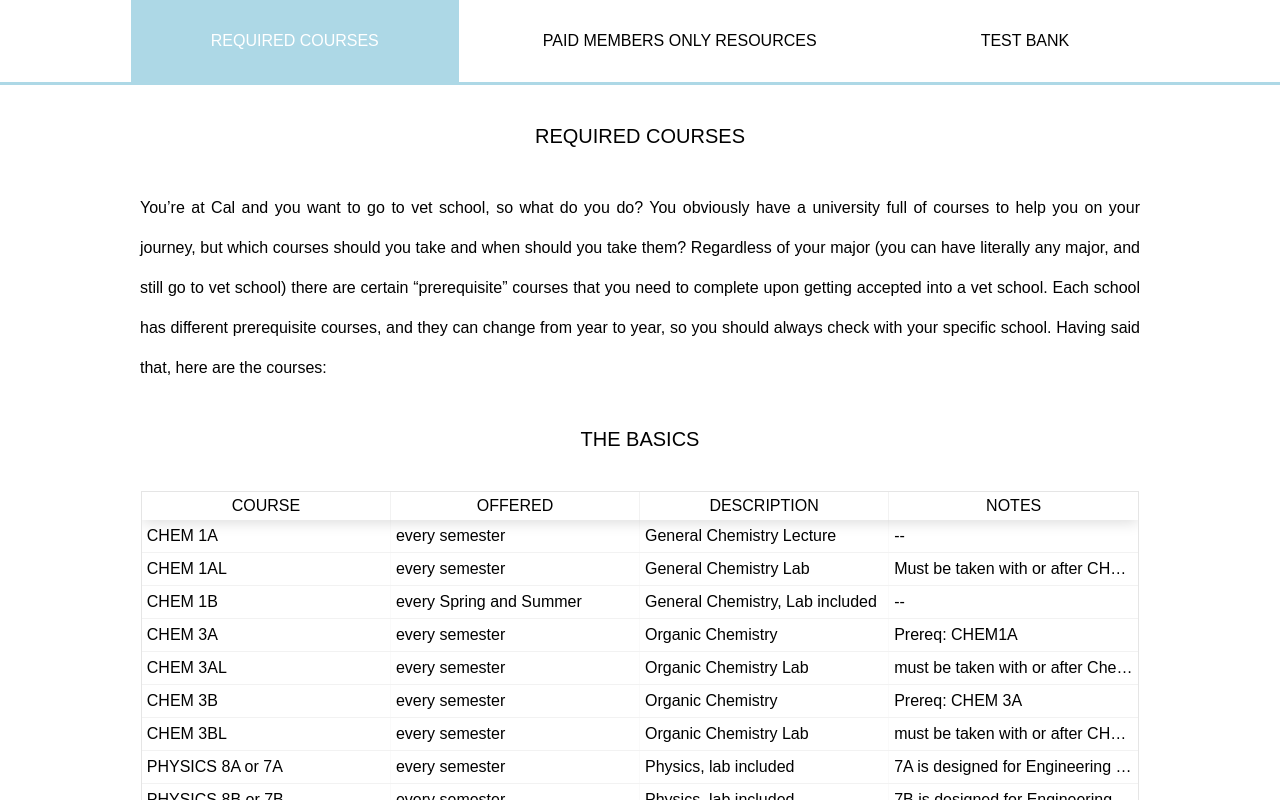
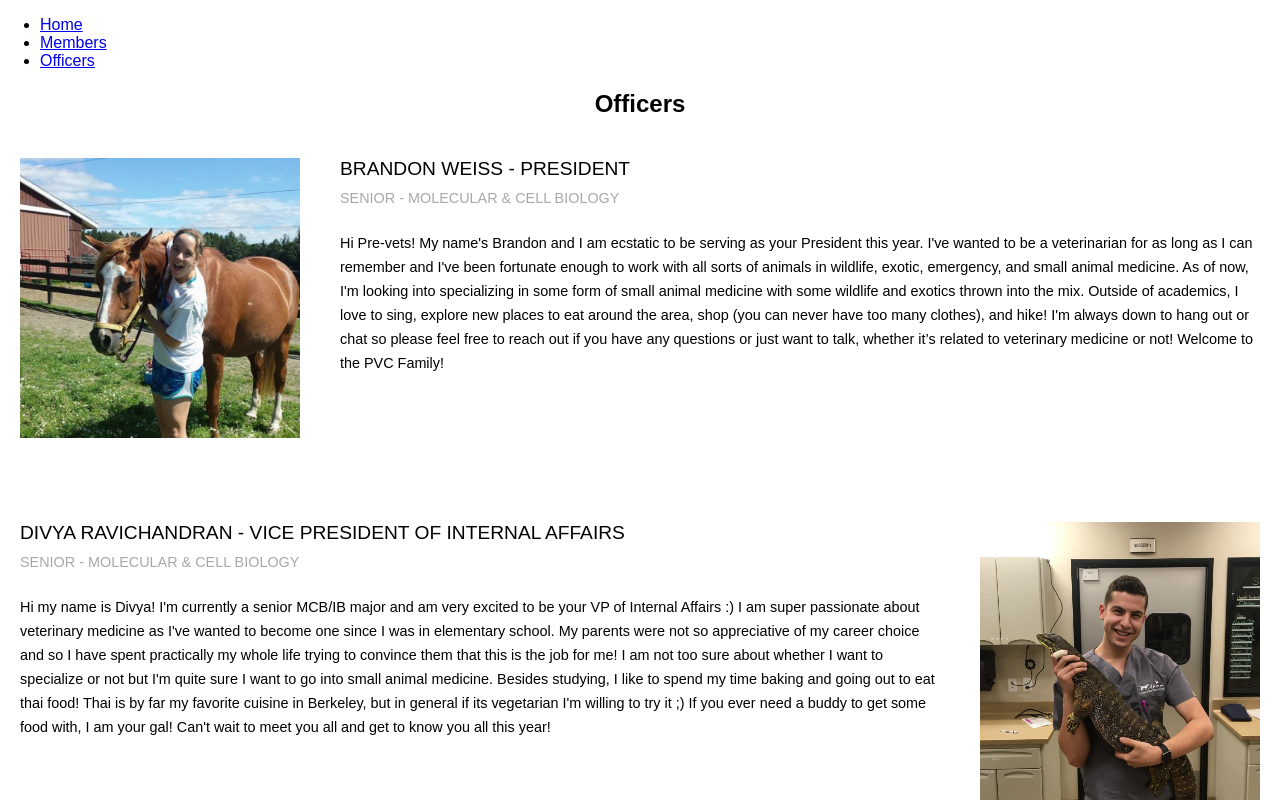
Before and after one commit to ckwok2021/cal-pre-vet-club, a React (Create React App) app: page /#/officers in a window 1280 px wide. Shown: the top 800 px of the page. Built offline with nearby package versions, Linux system fonts and the light colour scheme.

Commit message:
added react router + cleaned up some of overall structure

```diff
--- a/src/App.js
+++ b/src/App.js
@@ -1,37 +1,29 @@
 import React, { Component } from 'react';
-import membersTab from "./pages/membersTabs.js";
 import './App.css';
-import Tabs from "./Tabs.js";
-import content from "./components/content.js";
+import Navbar from './pages/Navbar.js';
+import Home from './pages/Home.js';
+import Members from './pages/Members.js';
+import Officers from './pages/Officers.js';
+import { Switch, Route } from 'react-router-dom';
 
-
-// class App extends Component {
-//   render() {
-//     return (
-//       <membersTab> </membersTab>
-//     );
-//   }
-// }
+const Main = () => (
+  <main>
+    <Switch>
+      <Route exact path='/' component={Home}/>
+      <Route path='/members' component={Members}/>
+      <Route path='/officers' component={Officers}/>
+    </Switch>
+  </main>
+);
 
 class App extends Component {
-  constructor(props) {
-    super(props);
-    this.state = {active: 'aTab'}
-  }
   render() {
     return (
       <div>
-        <Tabs
-          active={this.state.active}
-          onChange={active => this.setState({active})}
-        >
-          <div key="aTab">REQUIRED COURSES</div>
-          <div key="bTab">PAID MEMBERS ONLY RESOURCES</div>
-          <div key="cTab">TEST BANK</div>
-        </Tabs>
-        {content[this.state.active]}
+        <Navbar/>
+        <Main/>
       </div>
-    );
+    )
   }
 }
 
--- a/src/Tabs.js
+++ b/src/Tabs.js
@@ -36,8 +36,7 @@ class Tabs extends Component {
 
   render() {
     return(
-      <div
-        className="Tabs"
+      <div className="Tabs"
         ref={el => this.root = el}
       >
 
--- a/src/components/content.js
+++ b/src/components/content.js
@@ -15,7 +15,7 @@ import "../styles/table.css";
 
 
 const content = {
-  aTab: <div>
+  aTab: <div className="membersTab">
           <Title name = 'REQUIRED COURSES' />
           <p>
             You’re at Cal and you want to go to vet school,
@@ -96,8 +96,10 @@ const content = {
           applicants and encourage questions while steering you in the right direction.</p>
           </div>,
   bTab:
-          <Title name = 'PAID MEMBERS ONLY RESOURCES' />,
-  cTab: <div>
+        <div className="membersTab">
+          <Title name = 'PAID MEMBERS ONLY RESOURCES' />
+        </div>,
+  cTab: <div className="membersTab">
           <Title name = 'TEST BANK' />
         </div>,
 };
--- a/src/index.js
+++ b/src/index.js
@@ -3,6 +3,11 @@ import ReactDOM from 'react-dom';
 import './index.css';
 import App from './App';
 import registerServiceWorker from './registerServiceWorker';
+import { HashRouter } from 'react-router-dom';
 
-ReactDOM.render(<App />, document.getElementById('root'));
+ReactDOM.render(
+	<HashRouter>
+		<App/>
+	</HashRouter>
+, document.getElementById('root'));
 registerServiceWorker();
--- a/src/pages/membersTabs.js
+++ b/src/pages/Members.js
@@ -1,11 +1,8 @@
 import React, { Component } from 'react';
 import Tabs from "../Tabs.js";
-import logo from '../logo.svg';
-import Search from '../search.js';
 import content from "../components/content.js";
 
-
-class membersTab extends Component {
+class Members extends Component {
   constructor(props) {
     super(props);
     this.state = {active: 'aTab'}
@@ -27,4 +24,4 @@ class membersTab extends Component {
   }
 }
 
-export default membersTab;
+export default Members;
--- /dev/null
+++ b/src/pages/Navbar.js
@@ -0,0 +1,20 @@
+import React, { Component } from 'react';
+import { Link } from 'react-router-dom'
+
+class Navbar extends Component {
+  render() {
+    return (
+      <nav>
+        <ul>
+          <div className="menu">
+            <li><Link to="/">Home</Link></li>
+            <li><Link to="/members">Members</Link></li>
+            <li><Link to="/officers">Officers</Link></li>
+          </div>
+        </ul>
+      </nav>
+    );
+  }
+}
+
+export default Navbar;
--- a/src/pages/Officers.js
+++ b/src/pages/Officers.js
@@ -1,13 +1,14 @@
 import React, { Component } from 'react';
 import Officer from '../components/Officer';
 import '../styles/css/Officers.css';
+import officersContent from '../content/OfficersContent.js';
 
 class Officers extends Component {
   render() {
     return (
       <div className="officers">
         <h2>Officers</h2>
-        {this.props.content.map((officer, index) =>
+        {officersContent.map((officer, index) =>
           <Officer officer={officer} key={index} ordering={index % 2 === 0 ? "left" : "right"} />
         )}
       </div>
--- a/src/styles/text.css
+++ b/src/styles/text.css
@@ -1,10 +1,10 @@
-.titles{
+.titles {
   text-align: center;
   font-size: 20px;
   margin: 40px;
 }
 
-p {
+.membersTab p {
   text-align: justify;
   margin-left: 140px;
   margin-right: 140px;
```
Also changed, not shown: src/pages/App.js (+5 -3 lines).
